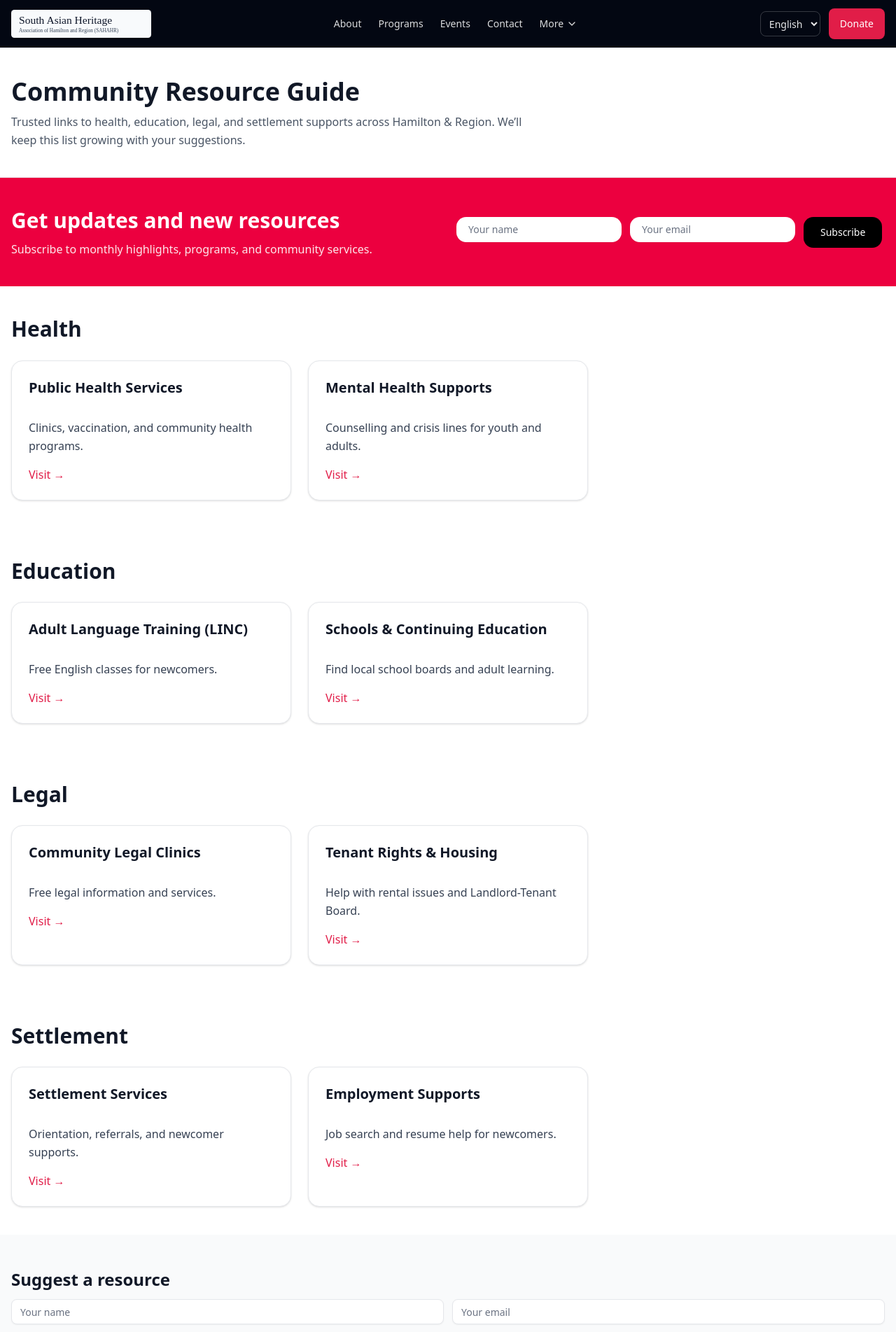
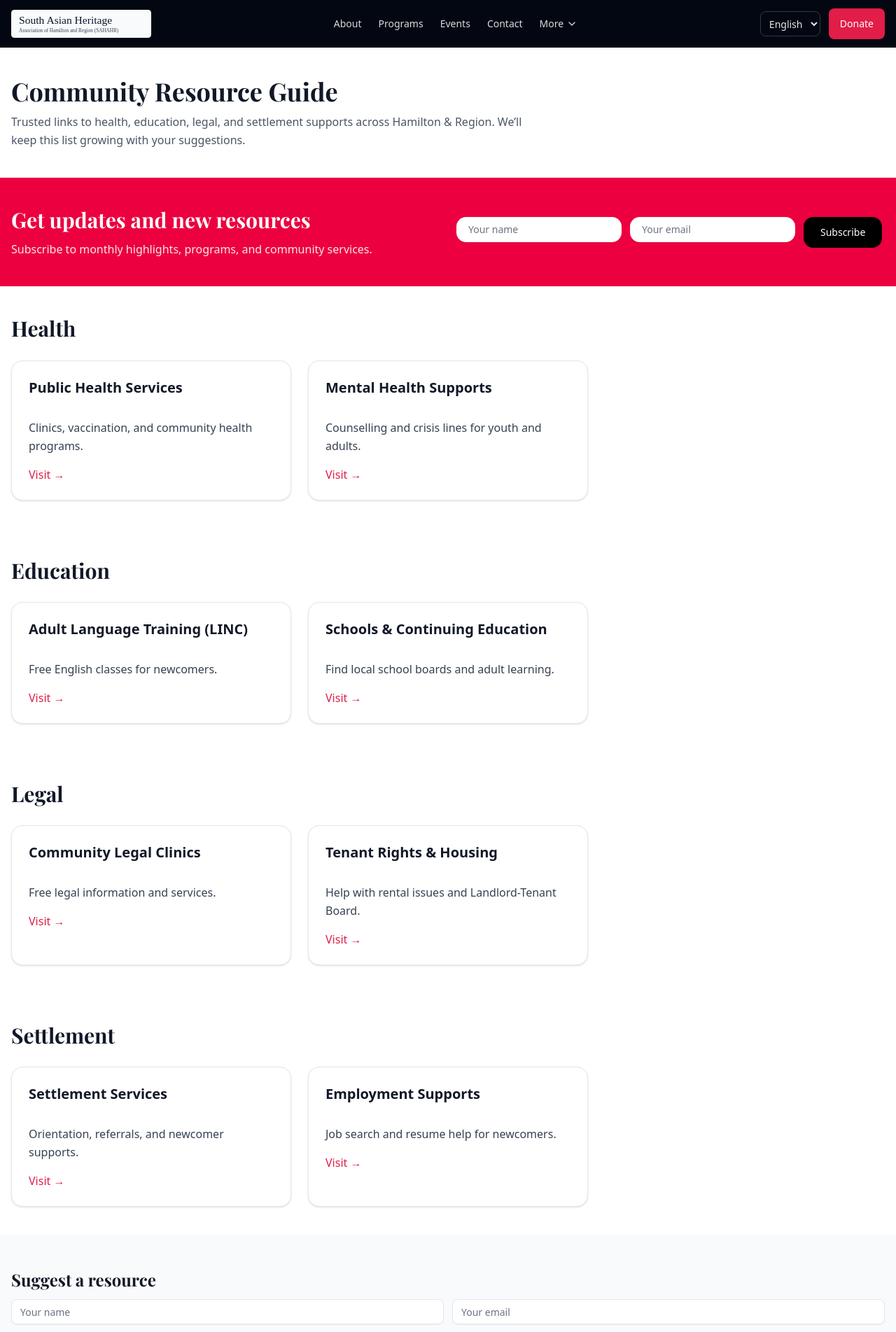
Before and after one commit to TheNobody-12/SAHAR-Web, a Next.js app: page /resources in a window 1280 px wide. Shown: the top 1903 px of the page at 70% size. Built offline with nearby package versions, Linux system fonts and the light colour scheme.

Commit message:
feat: add warm ivory utility and Playfair Display heading font

```diff
--- a/src/app/(website)/layout.tsx
+++ b/src/app/(website)/layout.tsx
@@ -1,5 +1,5 @@
 import type { Metadata } from "next";
-import { Geist, Geist_Mono } from "next/font/google";
+import { Geist, Geist_Mono, Playfair_Display } from "next/font/google";
 import { Analytics } from "@vercel/analytics/next";
 import "../globals.css";
 import { SiteHeader } from "@/components/site-header";
@@ -13,6 +13,12 @@ const geistSans = Geist({
 const geistMono = Geist_Mono({
   variable: "--font-geist-mono",
   subsets: ["latin"],
+});
+
+const playfair = Playfair_Display({
+  variable: "--font-playfair",
+  subsets: ["latin"],
+  weight: ["400", "500", "600", "700"],
 });
 
 export const metadata: Metadata = {
@@ -33,7 +39,7 @@ export default function RootLayout({
   return (
     <html lang="en">
       <body
-        className={`${geistSans.variable} ${geistMono.variable} antialiased`}
+        className={`${geistSans.variable} ${geistMono.variable} ${playfair.variable} antialiased`}
       >
         <a
           href="#main"
--- a/src/app/globals.css
+++ b/src/app/globals.css
@@ -158,9 +158,9 @@
     }
   }
   /* Typography scale */
-  h1 {@apply text-4xl md:text-6xl font-extrabold leading-tight;}
-  h2 {@apply text-3xl md:text-4xl font-bold leading-snug;}
-  h3 {@apply text-2xl md:text-3xl font-bold;}
+  h1 {@apply text-4xl md:text-6xl font-extrabold leading-tight; font-family: var(--font-playfair), var(--font-geist-sans), serif;}
+  h2 {@apply text-3xl md:text-4xl font-bold leading-snug; font-family: var(--font-playfair), var(--font-geist-sans), serif;}
+  h3 {@apply text-2xl md:text-3xl font-bold; font-family: var(--font-playfair), var(--font-geist-sans), serif;}
   h4 {@apply text-xl font-semibold;}
   h5 {@apply text-lg font-semibold;}
   h6 {@apply text-base font-semibold;}
@@ -173,6 +173,7 @@
   .card-swoop-bl { border-radius: 16px 48px 16px 16px; }
   .card-swoop-tr { border-radius: 48px 16px 16px 16px; }
   .card-swoop-tl { border-radius: 16px 16px 16px 48px; }
+  .bg-warm-ivory { background-color: #fffaf5; }
 }
 /* Hide Google default UI; we provide our own selector */
 .goog-te-banner-frame.skiptranslate { display: none !important; }
```
